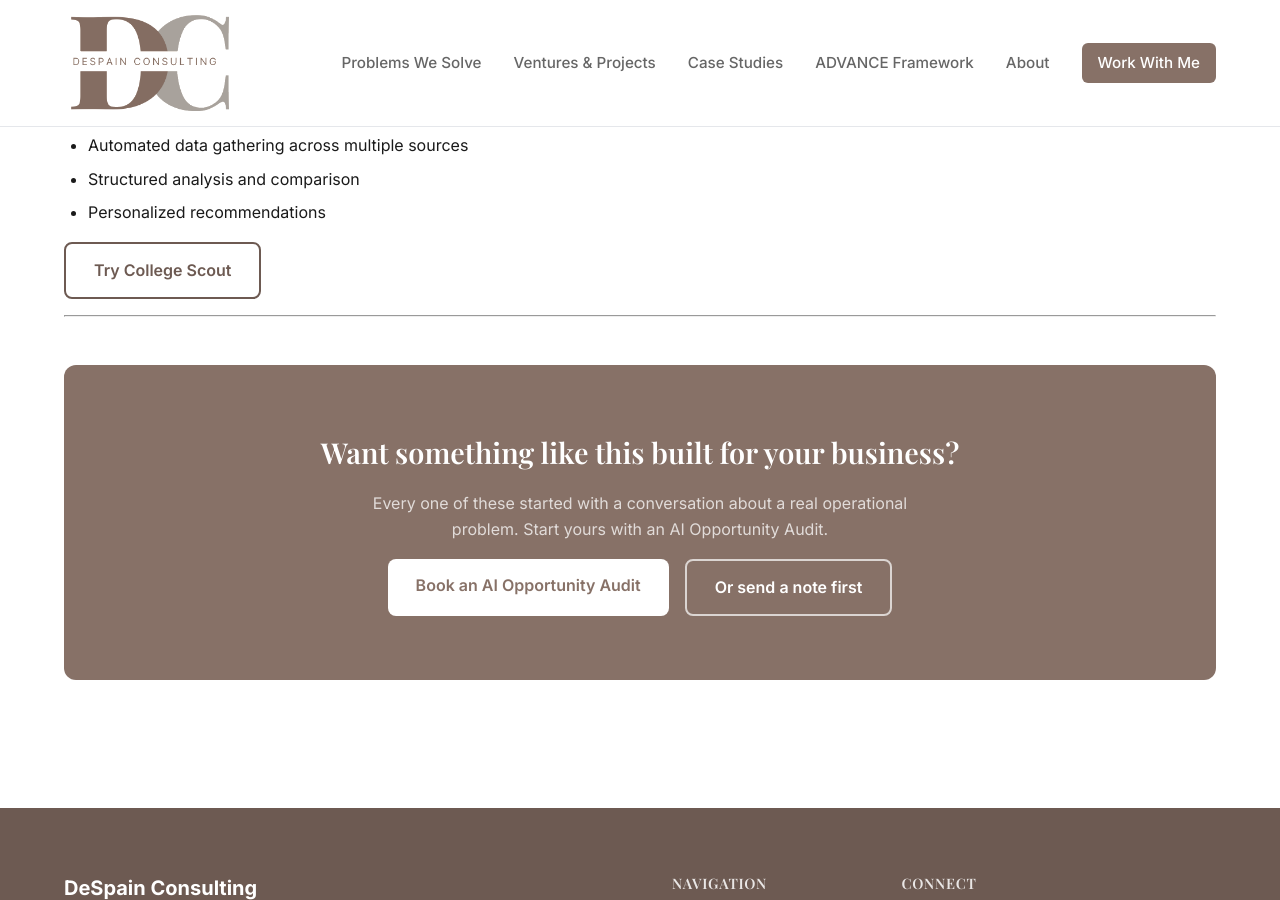
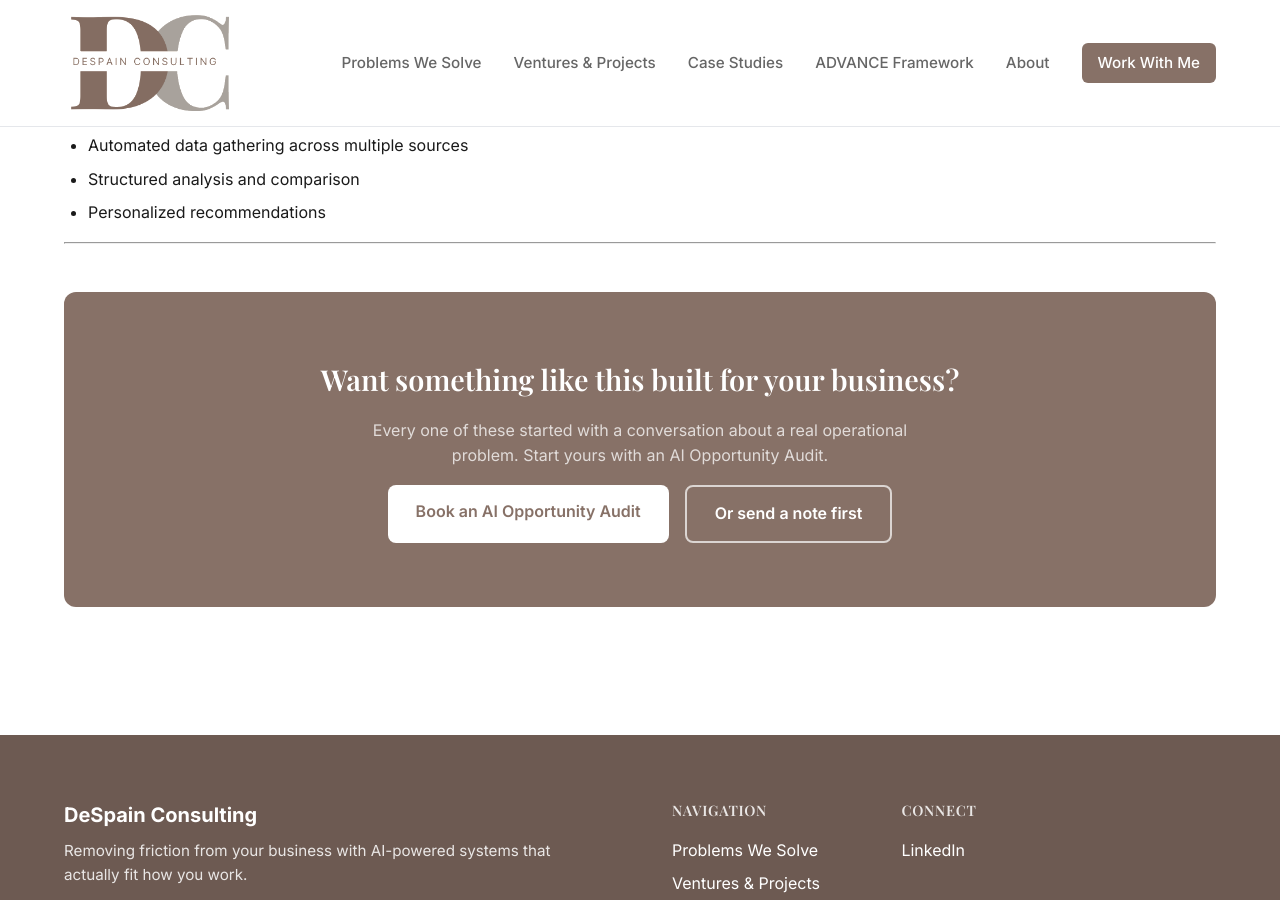
Before and after one commit to adespain70-ui/despain-consulting-site, a Jekyll site: the page built from ventures.md, in a window 1280 px wide and 900 px high, scrolled down 2177 px. Built offline with Jekyll 4.4.1, drawn with Linux system fonts in a browser that asks for light colours.

Commit message:
Remove live Try College Scout button from ventures (keep case study)
College Scout is being taken private, so the live link would dead-end.
Keeps the portfolio case study, removes only the outbound CTA button.

Co-Authored-By: Claude Opus 4.8 <noreply@anthropic.com>
Claude-Session: https://claude.ai/code/session_019ExebhvWKY8BwKXus6PLoW

```diff
--- a/ventures.md
+++ b/ventures.md
@@ -88,8 +88,6 @@ An agentic AI system that automates college exploration research. Demonstrates h
 - Structured analysis and comparison
 - Personalized recommendations
 
-<a href="https://collegescout.vercel.app" class="btn btn-secondary" target="_blank" rel="noopener">Try College Scout</a>
-
 ---
 
 {% include cta-band.html headline="Want something like this built for your business?" sub="Every one of these started with a conversation about a real operational problem. Start yours with an AI Opportunity Audit." %}
```
